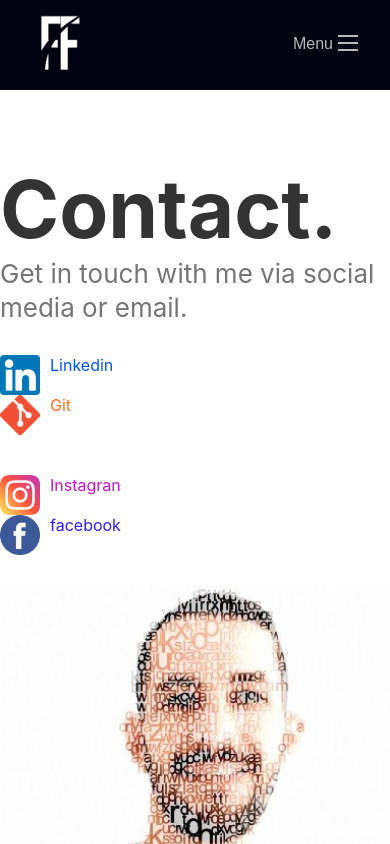
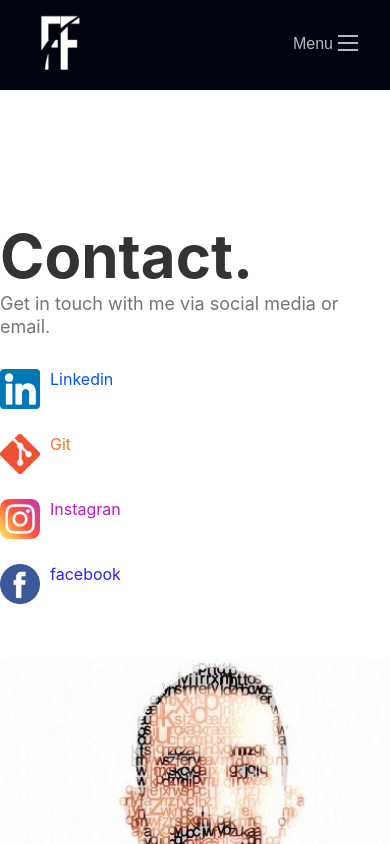
Before and after one commit to fregnani123/site-portfolio-reactjs, a React (Create React App) app: page /contact in a window 390 px wide. Built offline with nearby package versions, Linux system fonts and the light colour scheme; a web font is replaced by a local one.

Commit message:
atualizar

```diff
--- a/src/components/footer.css
+++ b/src/components/footer.css
@@ -1,8 +1,8 @@
 
 footer{
     width: 100%;
-    background-color: rgba(150, 150, 218, 0);
-    height: 0px;
+    background:rgba(128, 128, 128, 0.158);
+    height: 50px;
     margin: 0;
     padding: 50;
     position: relative;
--- a/src/pages/Contact/contact.css
+++ b/src/pages/Contact/contact.css
@@ -22,6 +22,7 @@ height: auto;
     flex-wrap: wrap;
     justify-content: center;
     overflow-y: hidden;
+    margin-top: 60px;
 
 }
 
@@ -122,21 +123,19 @@ color: rgb(45, 30, 253);
     flex-wrap: wrap;
     justify-content: center;
     overflow-y: hidden;
-    padding-bottom: 1.5rem;
+    padding-bottom: 3rem;
     position: relative;
     background: #8d313100;
     box-sizing: border-box;
     margin-top: -40px;
     box-shadow: inset 3px 2px 4px rgba(0, 0, 0, 0.164);
-
+    margin-bottom: 70px;
 }
 input {
     width: 450px;
     height: 40px;
-    padding: 0;
     font-size: 16px;
     font-weight: normal;
-    border-style: 1px solid black;
     margin-top: 5px;
     margin-right: 30px;
     margin-bottom: 10px;
@@ -154,10 +153,33 @@ text-align: center;
 font-size: 2rem;
 font-weight: 100;
 margin-top: 30px;
-
+}
+.btnEmail {
+    position: absolute;
+    bottom: 0;
+    padding: 10px;
 }
 
- @media (max-width:400px){
+ @media (max-width:500px){
+
+    input{
+        width: 320px;
+        margin-left: 25px;}
+    h4{margin-left: 25px;}
+    .btnEmail{
+        margin-left: 50px;
+    }
+
+    .contact{
+        background: rgb(255, 255, 255);
+        color: #333333;
+        font-size: 60px;
+        }
+     .frase{
+        font-size: 18px;
+        color: #757575;
+        line-height: 1.3;
+        }
     .euletras{
         width: 50%;
         height: auto;
@@ -166,8 +188,20 @@ margin-top: 30px;
     overflow-x: hidden;}
     .r2{overflow-x: hidden;}
     .m1{display: block;}
-    .m2{display: block;}
+    .m2{display: block;
+    margin-top: 0px;}
     .imgMidia{width: 40px;
     }
+    .imgMidia{
+    margin-bottom: 25px;
+    }
+
     .conteiner{overflow-x: hidden;}
+
+.email {
+    overflow-x: hidden;
+}
+.textarea{
+    width: 320px;
+}
  }
--- a/src/pages/Contact/index.js
+++ b/src/pages/Contact/index.js
@@ -56,8 +56,9 @@ function Contact(){
                </span>
 
              <span>
-               <p className="message">Message</p>
-               <textarea id="story" name="story"
+               <p className="message">Message
+               </p><button className="btnEmail">Send email</button>
+               <textarea className="textarea"
                rows="10" cols="50">
                </textarea>
              </span>
--- a/src/pages/Home/home.css
+++ b/src/pages/Home/home.css
@@ -1,7 +1,7 @@
 
 @keyframes movimento {
     100% {top: 0px;}
-    0% {top: 600px;}
+    0% {top: 500px;}
 }
 .contents{
     position: fixed;
@@ -25,12 +25,16 @@ text-align: center;
 color: rgb(185, 185, 185);
 font-size: 50px;
 margin-top: 100px;
+animation: movimento;
+animation-duration: 3s;
+position: relative;
 }
 
 .fabianoHome{
 font-size: 35px;
 font-family:'KoHo', sans-serif;
 color: rgb(185, 185, 185);
+
 }
 
 @media (max-width: 600px){
```
Also changed, not shown: src/components/img/euletras.jpg.
